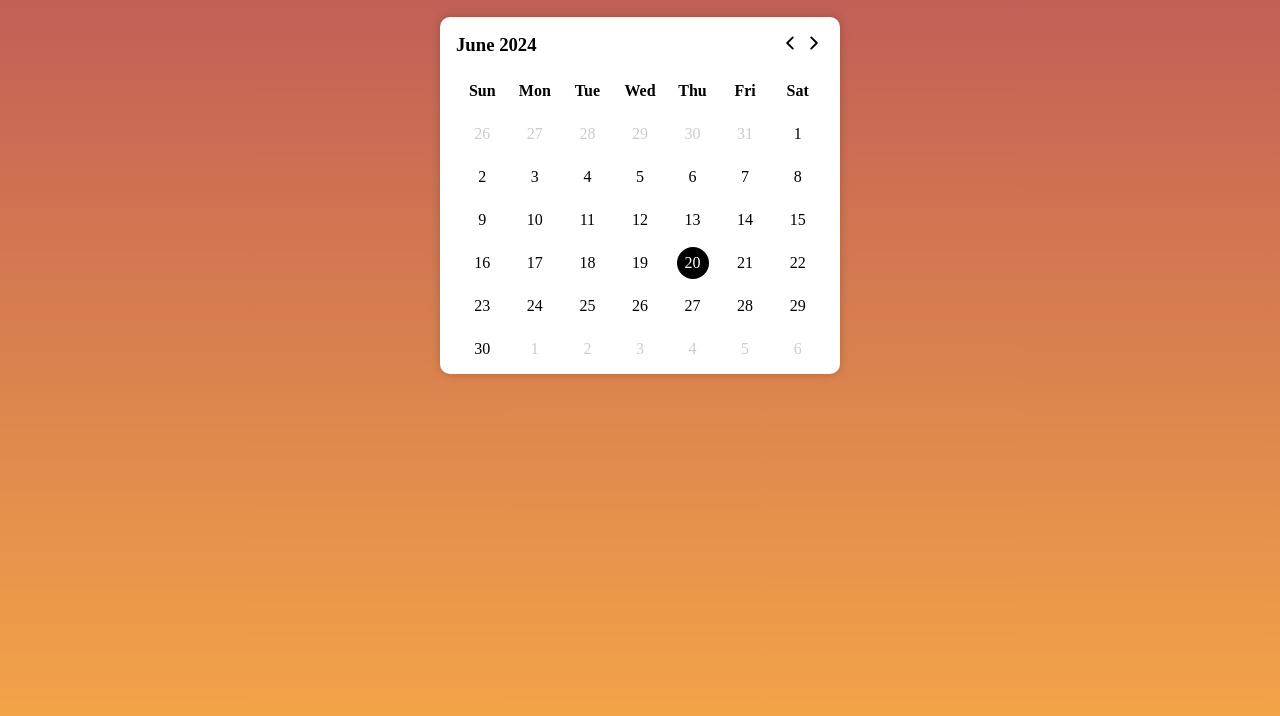
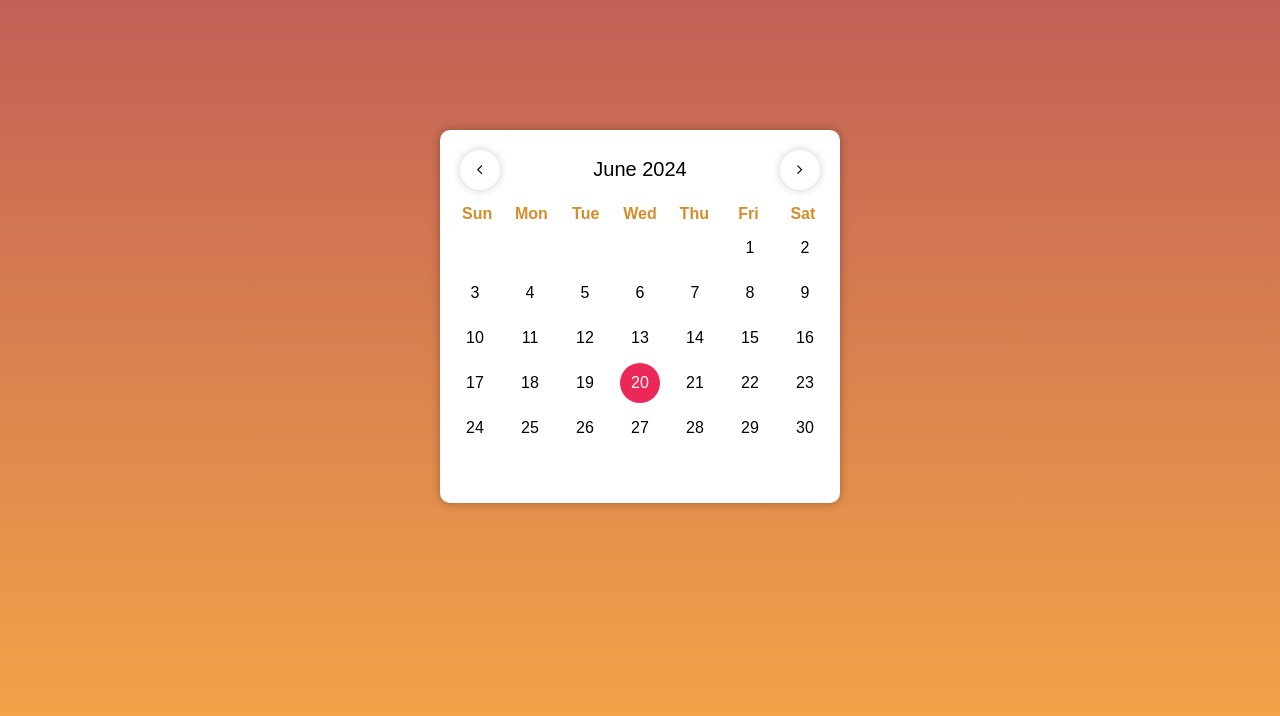
Before and after one commit to noothangimounika/Calendar, a plain HTML site: page index.html in a window 1280 px wide. Shown: the part 84-800 px from the top of the page. Drawn offline with nearby package versions, Linux system fonts and the light colour scheme.

Commit message:
calendar make some changes

```diff
--- a/Styles/style.css
+++ b/Styles/style.css
@@ -5,99 +5,86 @@
 }
 body{
     background: linear-gradient(to bottom, rgb(187, 88, 88) , rgb(243, 163, 72));
-    padding: 2rem;
-    height: 100vh;
+    min-height: 100vh;
+    display: flex;
+    align-items: center;
+    justify-content: center;
+    font-family: Arial, Helvetica, sans-serif;
 }
-h1{
+.calendar{
+    width: 400px;
+    height: auto;
+    display: flex;
+    flex-direction: column;
+    padding: 10px;
+    background-color: white;
+    border-radius: 10px;
+    box-shadow: 0 0 10px rgba(0, 0, 0, 0.3);
+}
+.header{
+    display: flex;
+    justify-content: space-between;
+    align-items: center;
+    padding: 10px;
+}
+.monthYear{
     text-align: center;
-    color: white;
-    margin-bottom: 2rem;
+    font-weight: 700px;
+    width: 150px;
+    font-size: 20px;
+}
+.header button{
+    display: flex;
+    align-items: center;
+    justify-content: center;
+    border: none;
+    border-radius: 50%;
+    background-color: white;
+    cursor: pointer;
+    width: 40px;
+    height: 40px;
+    box-shadow: 0 0 10px rgba(0, 0, 0, 0.2);
+}
+.days{
+    display: grid;
+    grid-template-columns: repeat(7,1fr);
+
+}
+.day{
+    text-align: center;
+    padding: 5px;
+    color: rgb(214, 140, 42);
     font-weight: bold;
 }
-h3{
-    font-weight: 800px;
+
+.dates{
+    display: grid;
+    grid-template-columns: repeat(7,1fr);
+    gap: 5px;
 }
-.calendar{
-     margin: auto;
-     width: 400px;
-     padding: 1rem;
-     background-color: white;
-     border-radius: 10px;
-     box-shadow: 0 0 10px rgba(0, 0, 0, 0.2);
-}
-.calendar header{
+
+.date{
     display: flex;
     align-items: center;
-    justify-content: space-between;
+    justify-content: center;
+    text-align: center;
+    padding: 10px;
+    margin: auto;
+    cursor: pointer;
+    font-weight: 900px;
+    border-radius: 50%;
+    width: 40px;
+    height: 40px;
+    transition: 0.2s;
 }
-.calendar ul{
-    list-style: none;
-    display: flex;
-    flex-wrap: wrap;
-    text-align: center;
+.date:hover, .date.active{
+    background-color: rgb(236, 40, 89);
+    color: white;
 }
-.calendar ul li{
-    width: calc(100% / 7);
-    margin-top: 25px;
-    position: relative;
-    z-index: 2;
+
+.date.inactive{
+    color: white;
 }
-#prev, #next{
-    width: 20px;
-    height: 20px;
-    position: relative;
-    background-color:transparent;
-    border: none;
-    cursor: pointer;
+.date.inactive:hover{
+    color: rgb(240, 229, 229);
 }
-ion-icon{
-    font-size: 20px;
-    width: 20px;
-    height: 20px;
-
-    transition: all 0.5s ease;
-}
-ion-icon:hover{
-    background-color: gray;
-    border-radius: 10px;
-}
-#prev::before, #next::before{
-    content: '';
-    width: 50%;
-    height: 50%;
-    position: absolute;
-    top:50%;
-    left: 50%;
-    /* border-style: solid;
-    border-width: 0.25em 0.25em 0 0;
-    border: rgb(109, 101, 91) solid; */
-
-}
-/* #next::before {
-    transform: translate(-50%, -50%) rotate(45deg);
-  }
-  #prev::before {
-    transform: translate(-50%, -50%) rotate(-135deg);
-  } */
-
-  .days {
-    font-weight: 600;
-  }
-  .dates li.today {
-    color: #fff;
-  }
-  .dates li.today::before {
-    content: "";
-    width: 2rem;
-    height: 2rem;
-    position: absolute;
-    top: 50%;
-    left: 50%;
-    transform: translate(-50%, -50%);
-    background: #000;
-    border-radius: 50%;
-    z-index: -1;
-  }
-  .dates li.inactive {
-    color: #ccc;
-  }
--- a/index.html
+++ b/index.html
@@ -9,36 +9,38 @@
     <script nomodule src="https://unpkg.com/ionicons@7.1.0/dist/ionicons/ionicons.js"></script>
 </head>
 <body>
-    <h1>Calendar</h1>
+
     <div class="calendar">
-        <header>
-            <h3></h3>
-            <nav>
-                <button id="prev">
-                    <ion-icon name="chevron-back-outline"></ion-icon>
-                </button>
-                <button id="next">
-                    <ion-icon name="chevron-forward-outline"></ion-icon>
-                </button>
-            </nav>
-        </header>
-        <section>
 
-            <ul class="days">
-                <li>Sun</li>
-                <li>Mon</li>
-                <li>Tue</li>
-                <li>Wed</li>
-                <li>Thu</li>
-                <li>Fri</li>
-                <li>Sat</li>
-            </ul>
+        <div class="header">
 
-            <ul class="dates">
+            <button id="prevBtn">
+                <ion-icon name="chevron-back-outline"></ion-icon>
+            </button>
 
-            </ul>
-        </section>
+            <div class="monthYear" id="monthYear"></div>
+
+            <button id="nextBtn">
+                <ion-icon name="chevron-forward-outline"></ion-icon>
+            </button>
+
+        </div>
+
+        <div class="days">
+            <div class="day">Sun</div>
+            <div class="day">Mon</div>
+            <div class="day">Tue</div>
+            <div class="day">Wed</div>
+            <div class="day">Thu</div>
+            <div class="day">Fri</div>
+            <div class="day">Sat</div>
+
+        </div>
+
+        <div class="dates" id="dates"></div>
+
     </div>
+
     <script src="script.js"></script>
 </body>
 </html>
--- a/script.js
+++ b/script.js
@@ -1,54 +1,59 @@
-const header = document.querySelector(".calendar h3");
-const dates = document.querySelector(".dates");
-const navs = document.querySelectorAll("#prev, #next");
+const monthYearElement = document.getElementById('monthYear');
+const datesElement = document.getElementById('dates');
+const prevBtnElement = document.getElementById('prevBtn');
+const nextBtnElement = document.getElementById('nextBtn');
 
-const months = [
-  "January",
-  "February",
-  "March",
-  "April",
-  "May",
-  "June",
-  "July",
-  "August",
-  "September",
-  "October",
-  "November",
-  "December",
-];
+let currentDate= new Date();
 
-let date = new Date();
-let month = date.getMonth();
-let year = date.getFullYear();
+const updateCalendar= () => {
+  const currentYear=currentDate.getFullYear();
+  const currentMonth=currentDate.getMonth();
 
-function renderCalendar() {
-  const start = new Date(year, month, 1).getDay();
-  const endDate = new Date(year, month + 1, 0).getDate();
-  const end = new Date(year, month, endDate).getDay();
-  const endDatePrev = new Date(year, month, 0).getDate();
+  const firstDay=new Date(currentYear,currentMonth,0);
+  const lastDay=new Date(currentYear,currentMonth +1,0);
+  const totalDays=lastDay.getDate();
+  const firstDayIndex=firstDay.getDay();
+  const lastDayIndex=lastDay.getDay();
 
-  let datesHtml = "";
+  const monthYearString=currentDate.toLocaleString('default',{month: 'long',year: 'numeric'});
+  monthYearElement.textContent=monthYearString;
 
-  for (let i = start; i > 0; i--) {
-    datesHtml += `<li class="inactive">${endDatePrev - i + 1}</li>`;
+  let datesHTML='';
+
+  for(let i = firstDayIndex; i > 0; i--)
+  {
+    const prevDate= new Date(currentYear,currentMonth, 0 - i + 1);
+    datesHTML += `<div class="date inactive">${prevDate.getDate()}</div>`;
   }
 
-  for (let i = 1; i <= endDate; i++) {
-    let className =
-      i === date.getDate() &&
-      month === new Date().getMonth() &&
-      year === new Date().getFullYear()
-        ? ' class="today"'
-        : "";
-    datesHtml += `<li${className}>${i}</li>`;
+
+  for(let i=1; i<=totalDays; i++)
+  {
+    const date=new Date(currentYear,currentMonth, i);
+    const activeClass=date.toDateString() === new Date().toDateString() ? 'active' : '';
+    datesHTML += `<div class="date ${activeClass}">${i}</div>`;
+
   }
 
-  for (let i = end; i < 6; i++) {
-    datesHtml += `<li class="inactive">${i - end + 1}</li>`;
+  for(let i=1; i<=7 - lastDayIndex; i++)
+  {
+    const nextDate=new Date(currentYear,currentMonth +1, i);
+    datesHTML+=`<div class="date inactive">${nextDate.getDate()}</div>`;
+
   }
 
-  dates.innerHTML = datesHtml;
-  header.textContent = `${months[month]} ${year}`;
+  datesElement.innerHTML=datesHTML;
+
 }
 
-renderCalendar();
+  prevBtn.addEventListener('click', () => {
+  currentDate.setMonth(currentDate.getMonth() - 1);
+  updateCalendar();
+});
+
+  nextBtn.addEventListener('click', () => {
+  currentDate.setMonth(currentDate.getMonth() + 1);
+  updateCalendar();
+});
+
+updateCalendar();
```
